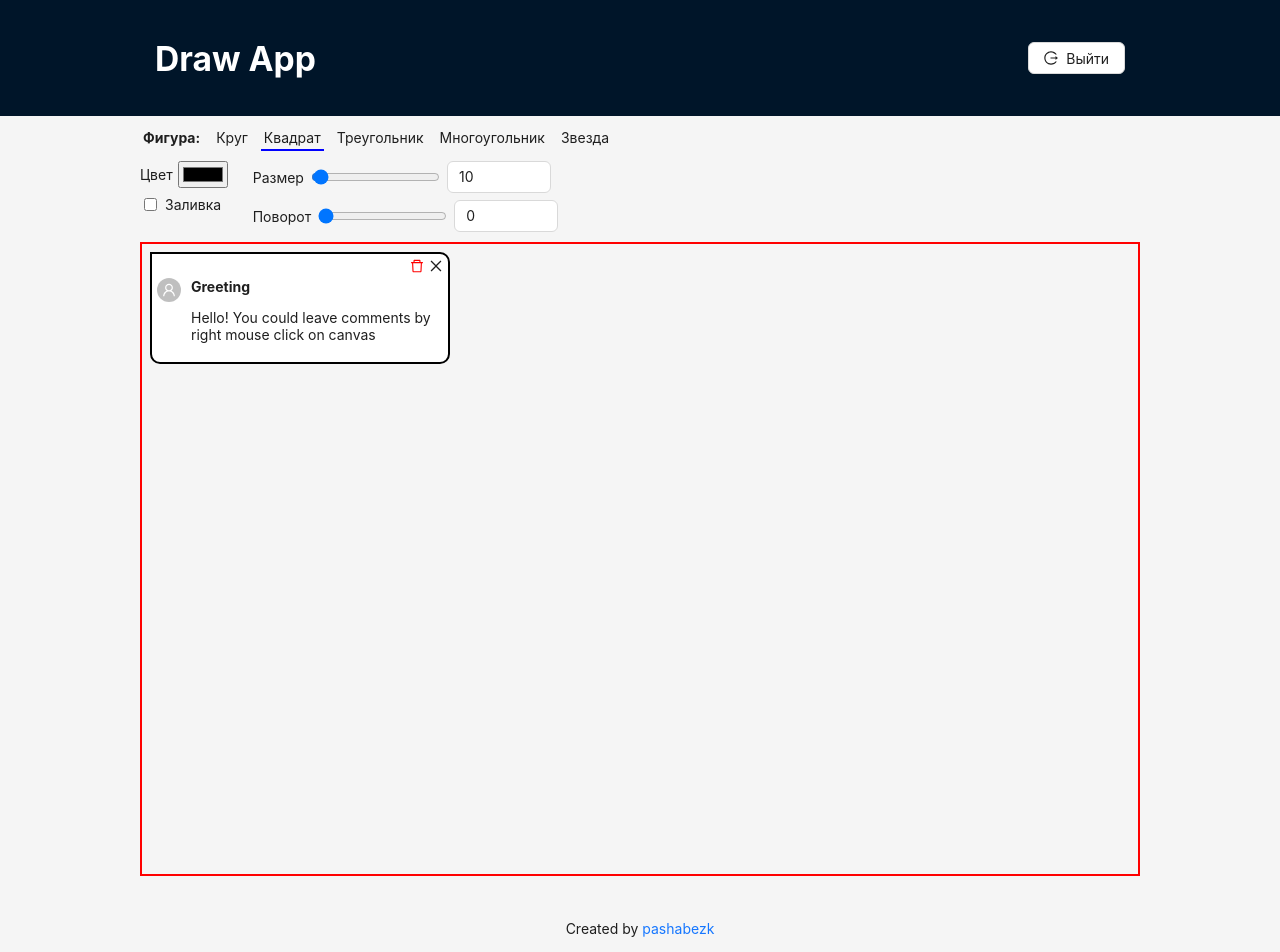
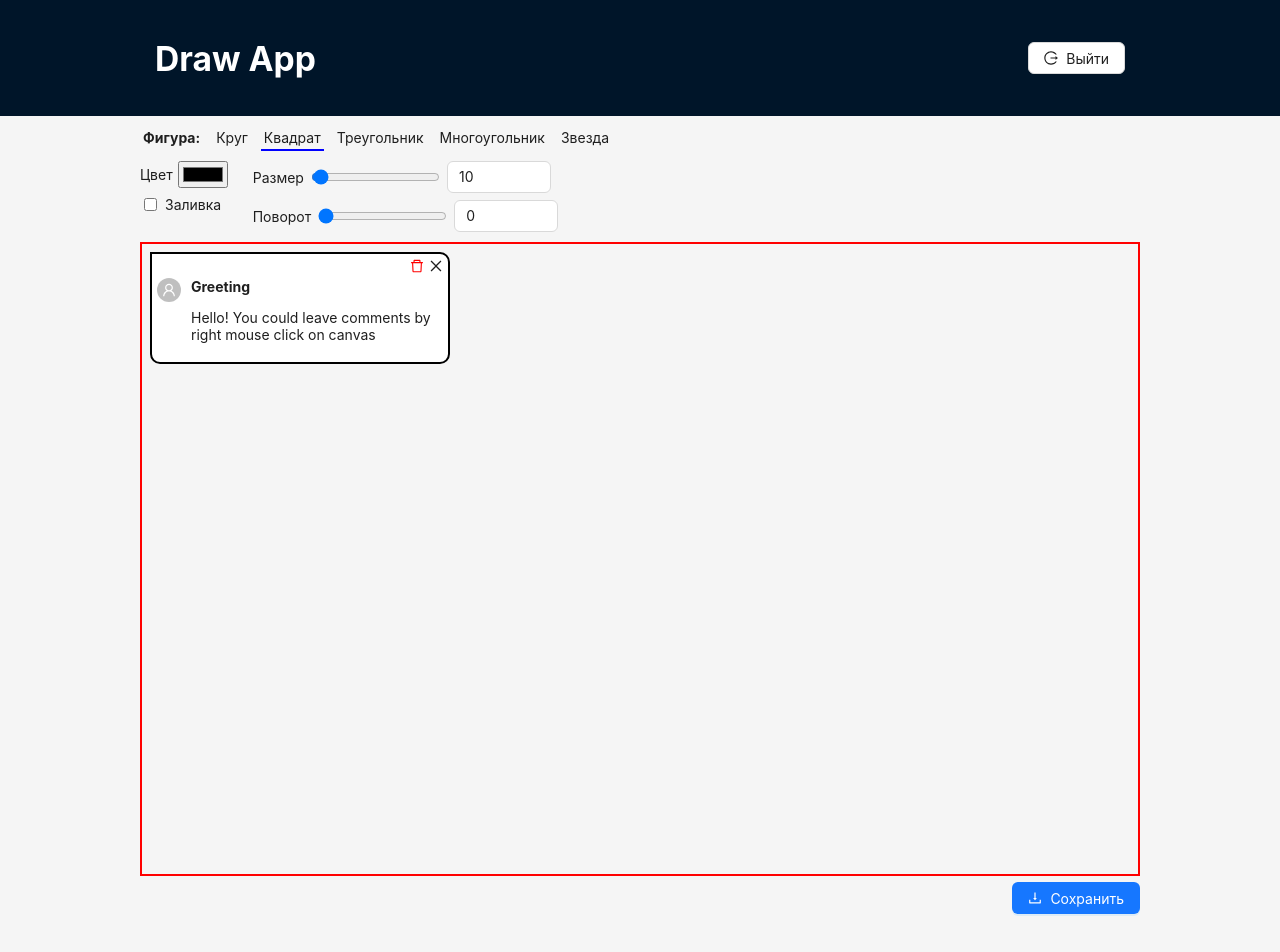
Before and after one commit to pashabezk/SimpleDrawApp, a React (Create React App) app: page /#/canvas in a window 1280 px wide. Shown: the top 952 px of the page. Built offline with nearby package versions, Linux system fonts and the light colour scheme.

Commit message:
v0.8 save image

```diff
--- a/src/Components/MainPage/Canvas/Canvas.tsx
+++ b/src/Components/MainPage/Canvas/Canvas.tsx
@@ -9,6 +9,7 @@ import drawStar from "../../../CanvasUtils/DrawingShapes/DrawStar";
 import drawRegularPolygon from "../../../CanvasUtils/DrawingShapes/DrawRegularPolygon";
 import {useReactiveVar} from "@apollo/client";
 import {openNewCommentWindow} from "../../../CanvasUtils/CommentariesUtils";
+import {CANVAS_HTML_ID} from "../../../Constants/Canvas";
 
 const Canvas = () => {
 	const canvas = useRef(null);
@@ -143,6 +144,7 @@ const Canvas = () => {
 	return (
 		<canvas
 			ref={canvas}
+			id={CANVAS_HTML_ID}
 			className={styles.canvas}
 			onClick={handleClick}
 			onContextMenu={handleRightMouseClick}
--- /dev/null
+++ b/src/Components/MainPage/DownloadButton/DownloadBtn.tsx
@@ -0,0 +1,33 @@
+import React from "react";
+import {Button} from "antd";
+import {CANVAS_HTML_ID} from "../../../Constants/Canvas";
+import {DownloadOutlined} from "@ant-design/icons";
+
+/**
+ * Download button
+ * @component
+ */
+const DownloadBtn = (props: any) => {
+	/** Function to download canvas as image */
+	const downloadImg = () => {
+		const downloadLink = document.createElement("a");
+		downloadLink.setAttribute("download", "MyDrawing.png");
+		const canvas: HTMLCanvasElement = document.getElementById(CANVAS_HTML_ID) as HTMLCanvasElement;
+		canvas.toBlob((blob) => {
+			downloadLink.setAttribute("href", URL.createObjectURL(blob as Blob));
+			downloadLink.click();
+		});
+	};
+
+	return (
+		<Button
+			type={"primary"}
+			onClick={downloadImg}
+			icon={<DownloadOutlined/>}
+		>
+			Сохранить
+		</Button>
+	);
+}
+
+export default DownloadBtn;
--- a/src/Components/MainPage/MainPage.module.css
+++ b/src/Components/MainPage/MainPage.module.css
@@ -62,3 +62,8 @@
 .oneParamGroup label {
 	margin: 0;
 }
+
+.downloadBtnContainer {
+	display: flex;
+	justify-content: flex-end;
+}
--- a/src/Components/MainPage/MainPage.tsx
+++ b/src/Components/MainPage/MainPage.tsx
@@ -1,12 +1,13 @@
 import React from "react";
+import {useReactiveVar} from "@apollo/client";
 import styles from "./MainPage.module.css";
 import Canvas from "./Canvas/Canvas";
 import Tools from "./Tools/Tools";
 import ToolSettings from "./Tools/ToolSettings";
 import Commentaries from "./Commentaries/Commentaries";
 import {newCommentaryVar} from "../../Apollo/Storage";
-import {useReactiveVar} from "@apollo/client";
 import NewCommentary from "./Commentaries/NewCommentary";
+import DownloadBtn from "./DownloadButton/DownloadBtn";
 
 /**
  * Draw page
@@ -28,6 +29,9 @@ const MainPage = (props: any) => {
 					&& <NewCommentary x={newCommentary.x} y={newCommentary.y} text={newCommentary.text}/>
 				}
 			</div>
+			<div className={styles.downloadBtnContainer}>
+				<DownloadBtn/>
+			</div>
 		</>
 	);
 }
--- /dev/null
+++ b/src/Constants/Canvas.ts
@@ -0,0 +1,2 @@
+/** ID of canvas HTML element */
+export const CANVAS_HTML_ID: string = "canvas";
```
Also changed, not shown: 1 other file (tests, documents, lock files or other folders).
